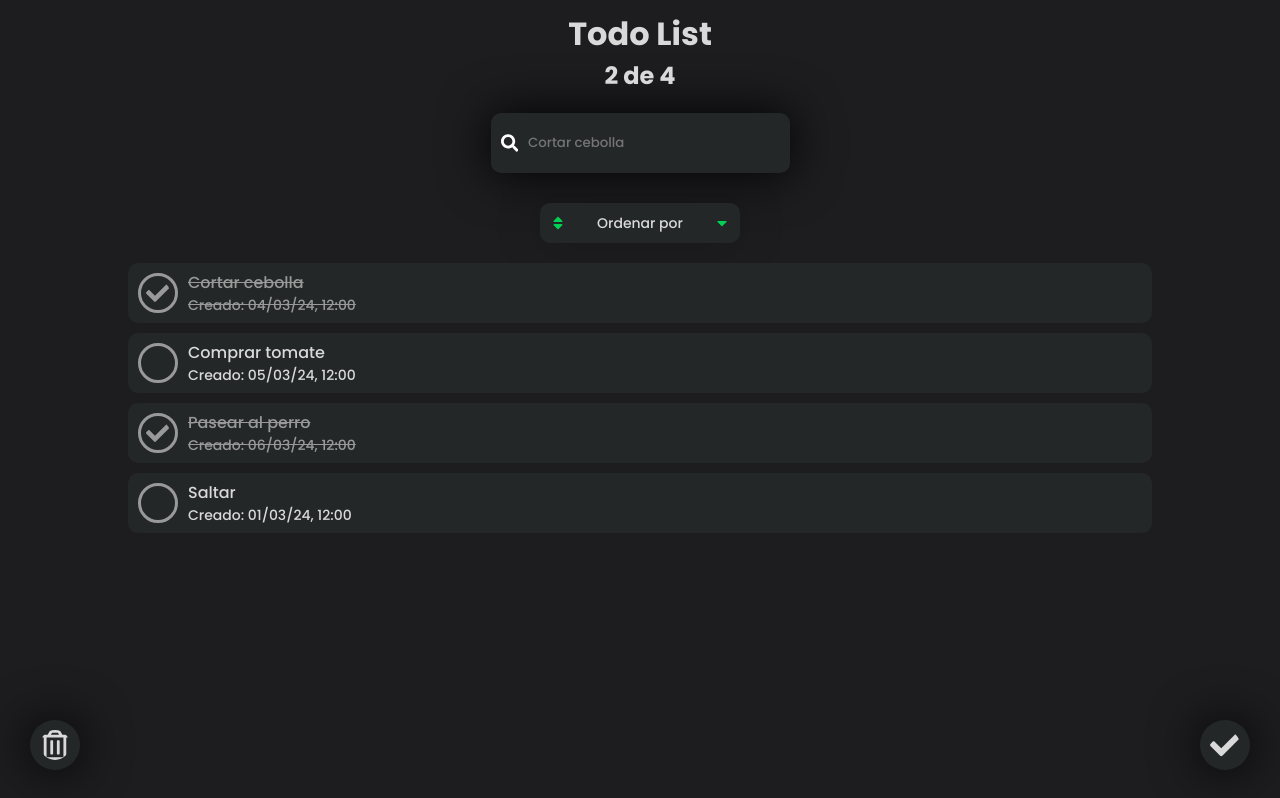
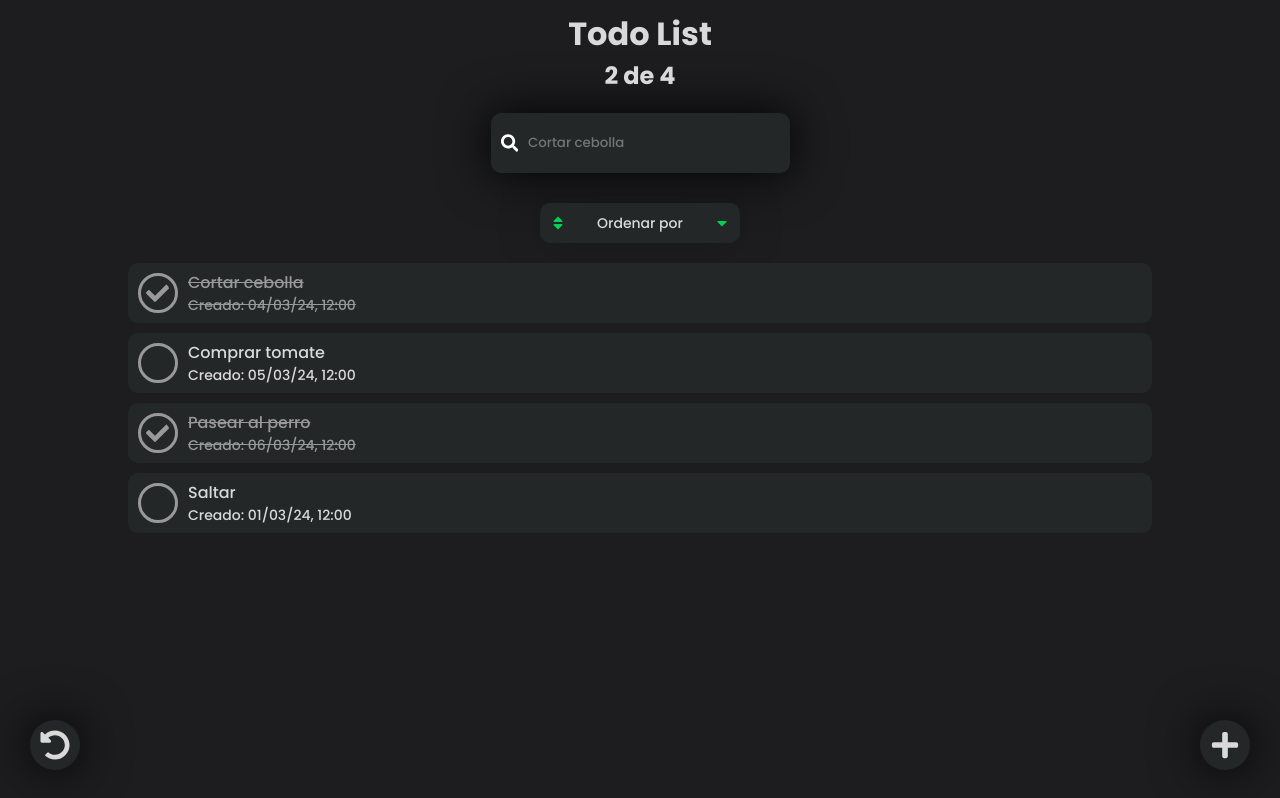
Before and after one commit to gonzaloyacante/Todo-list, a React (Vite) app: page / in a window 1280 px wide. Built offline with nearby package versions, Linux system fonts and the light colour scheme.

Commit message:
Arreglo de estilos HandleTodoButton

```diff
--- a/src/components/HandleTodoButton.jsx
+++ b/src/components/HandleTodoButton.jsx
@@ -1,15 +1,14 @@
 import { useContext } from "react";
-import { FaCheck, FaRegTrashAlt } from "react-icons/fa";
+import { FaPlus, FaUndoAlt } from "react-icons/fa";
 import { TodoContext } from "./TodoContext";
 
 function CreateTodoButton() {
   return (
-    <>
-      <FaCheck
-        onClick={(event) => console.log("Hola", event)}
-        className="todo-handle_button todo-create_button"
-      />
-    </>
+    <div
+      className="todo-handle_button todo-create_button"
+      onClick={(event) => console.log("Hola", event)}>
+      <FaPlus />
+    </div>
   );
 }
 
@@ -17,15 +16,14 @@ function DeleteTodoButton() {
   const { resetListToStorage, setTodos, defaultTodos } =
     useContext(TodoContext);
   return (
-    <>
-      <FaRegTrashAlt
-        onClick={() => {
-          resetListToStorage();
-          setTodos(defaultTodos);
-        }}
-        className="todo-handle_button todo-delete_button"
-      />
-    </>
+    <div
+      className="todo-handle_button todo-delete_button"
+      onClick={() => {
+        resetListToStorage();
+        setTodos(defaultTodos);
+      }}>
+      <FaUndoAlt />
+    </div>
   );
 }
 
--- a/src/scss/components/handleTodoButton.scss
+++ b/src/scss/components/handleTodoButton.scss
@@ -4,15 +4,21 @@
   border-radius: 50%;
   position: absolute;
   background-color: $bg-secondary;
-  padding: 1rem;
   box-shadow: 0rem 0rem 5rem 0px #000000;
+  display: grid;
+  place-items: center;
+}
+
+.todo-handle_button > svg {
+  height: 3rem;
+  width: 3rem;
 }
 
 .todo-handle_button:hover,
 .todo-create_button:hover,
 .todo-delete_button:hover {
   cursor: pointer;
-  border: 2px solid $color-primary;
+  border: 0.3rem solid $color-primary;
   box-shadow: 0rem 0rem 5rem 0px $color-primary;
 }
 .todo-create_button {
```
